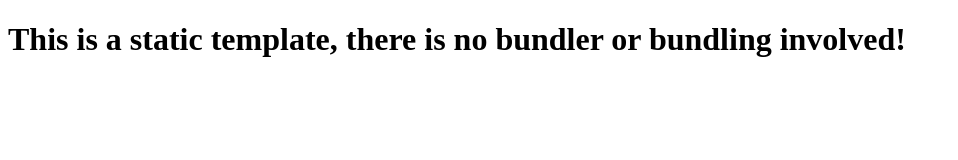
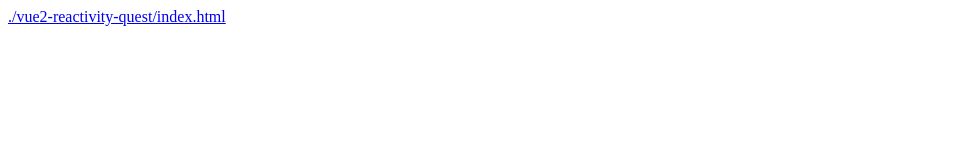
Before and after one commit to gogoend/sandbox-static-site, a website: page index.html in a window 1280 px wide. Shown: the whole page, without its empty margins (0-958 px from the left). Drawn offline with Linux system fonts and the light colour scheme.

Commit message:
refactor: 去掉示例中的base，以在CodeSandbox上运行网页；将根目录index改为入口引导页面

```diff
--- a/index.html
+++ b/index.html
@@ -1,12 +1,14 @@
 <!DOCTYPE html>
 <html lang="en">
   <head>
-    <meta charset="UTF-8">
-    <meta name="viewport" content="width=device-width, initial-scale=1.0">
-    <meta http-equiv="X-UA-Compatible" content="ie=edge">
+    <meta charset="UTF-8" />
+    <meta name="viewport" content="width=device-width, initial-scale=1.0" />
+    <meta http-equiv="X-UA-Compatible" content="ie=edge" />
     <title>Static Template</title>
   </head>
   <body>
-    <h1>This is a static template, there is no bundler or bundling involved!</h1>
+    <a href="./vue2-reactivity-quest/index.html"
+      >./vue2-reactivity-quest/index.html</a
+    >
   </body>
 </html>
```
Also changed, not shown: vue2-reactivity-quest/index.html (+5 -6 lines).
